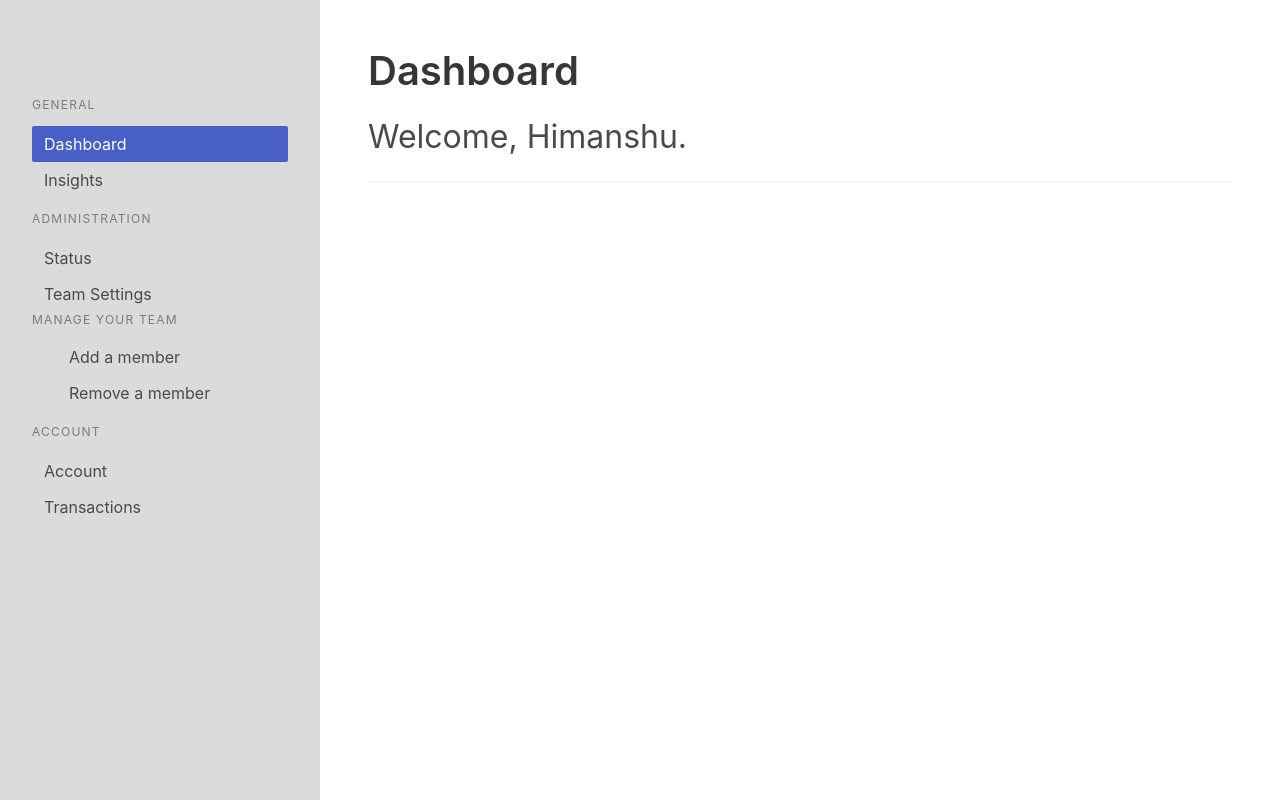
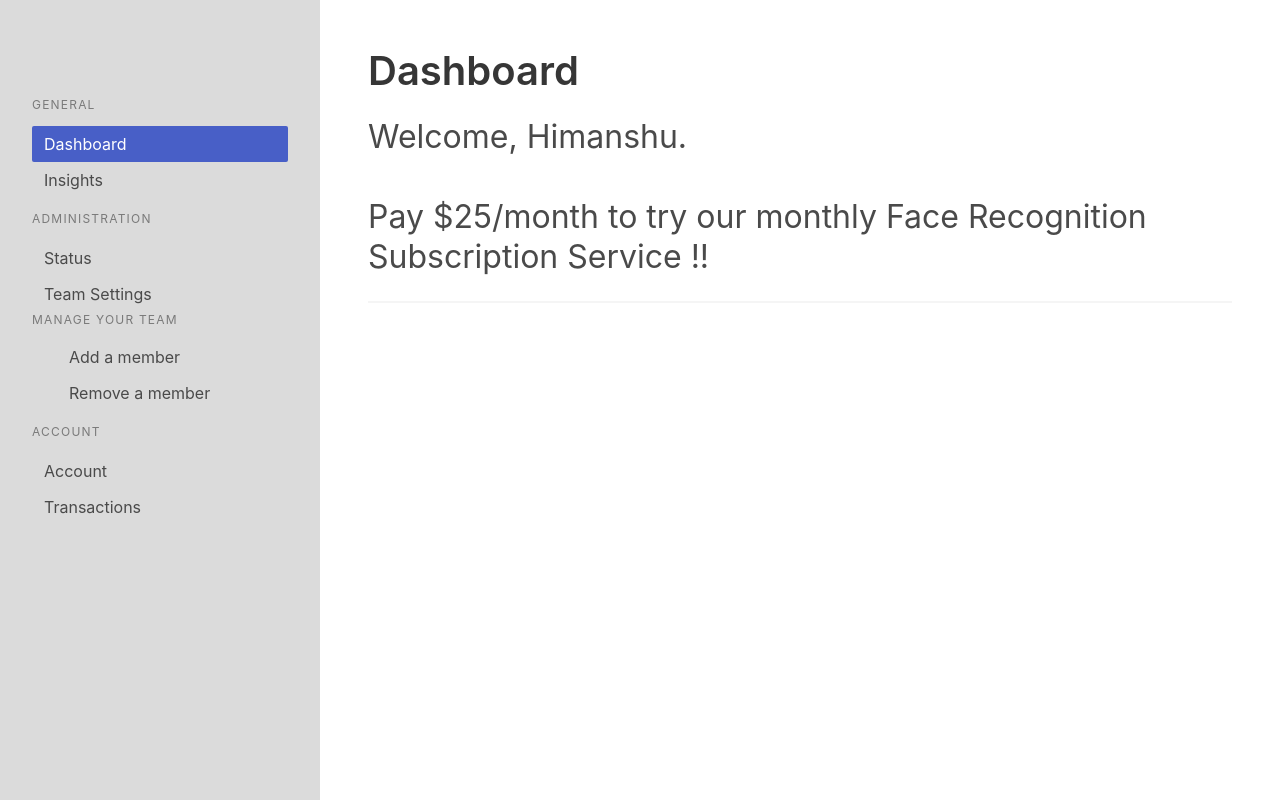
Before and after one commit to san-jeev/Week5-Project, a Flask app: page / in a window 1280 px wide. Shown: the part 108-908 px from the top of the page. Run offline with Flask 2, Linux system fonts and the light colour scheme; a user stored in the database is signed in; data comes from the database, SQL or seed files in the repository; some libraries are stand-ins or nearby versions.

Commit message:
Add files via upload

```diff
--- a/templates/pages/dashboard.html
+++ b/templates/pages/dashboard.html
@@ -4,7 +4,8 @@
   </p>
 
   <p class="subtitle is-size-3">
-    Welcome, {{ user.username | capitalize }}.
+    Welcome, {{ user.username | capitalize }}.<br><br>
+    Pay $25/month to try our monthly Face Recognition Subscription Service !!
   </p>
 
   <hr />
```
